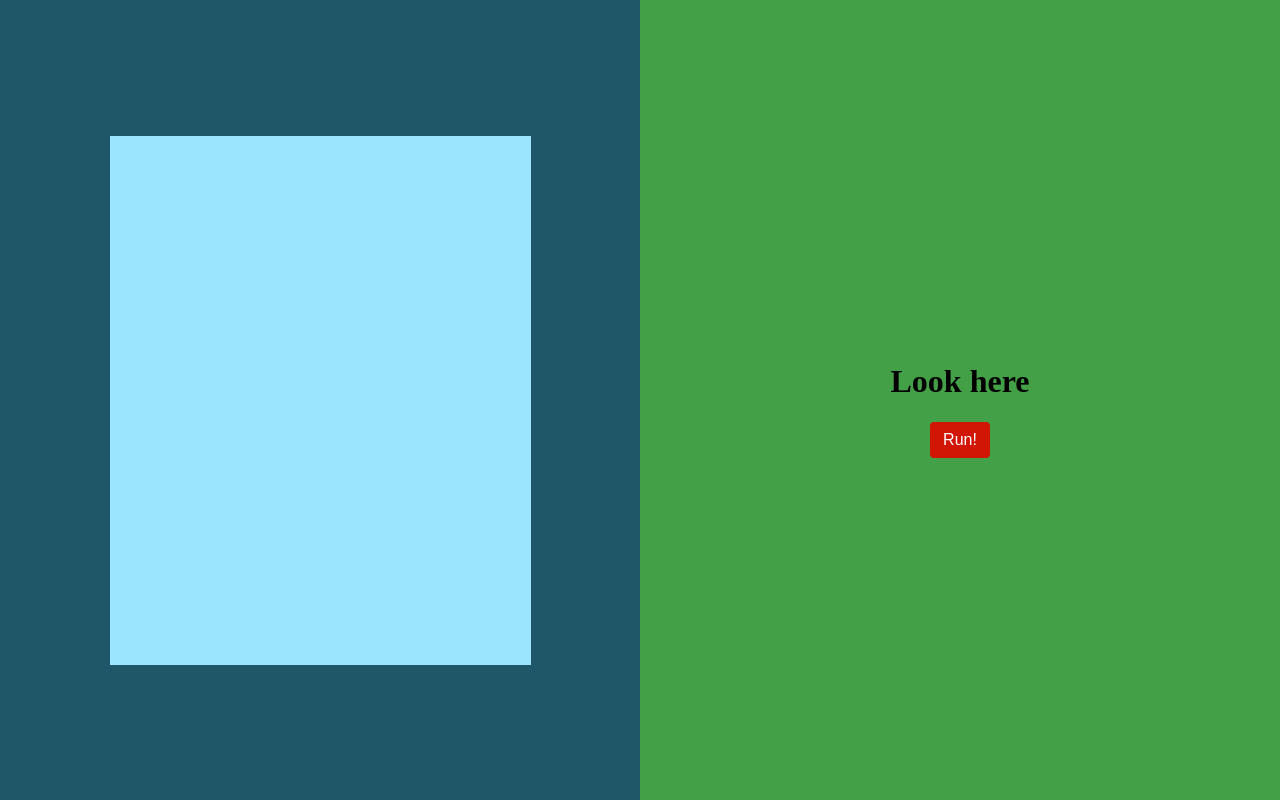
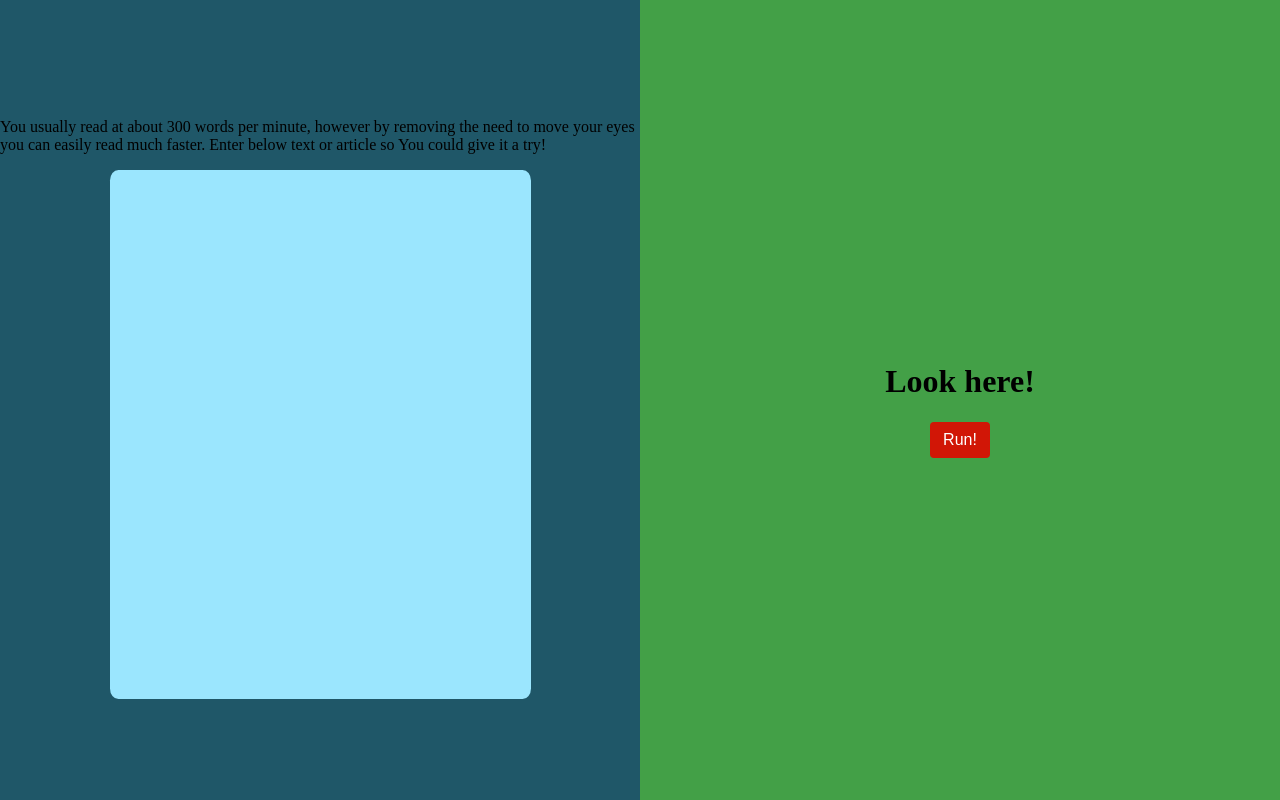
Before and after one commit to zakrza59/readfast, a PHP site: page / in a window 1280 px wide. Run offline with PHP 8.4, Linux system fonts and the light colour scheme.

Commit message:
added some instructions

```diff
--- a/index.html
+++ b/index.html
@@ -9,10 +9,16 @@
     <body>
       <div class="main-container">
           <div class="left-container">
-                <textarea background-color="yellow" id="text" cols="50" rows="35" value=""></textarea>
+            <p>You usually read at about 300 words per minute, however by removing the need to move your eyes you can easily read much faster. Enter below text or article so You could give it a try!</p>
+            <textarea
+            placeholer="Enter here text or article so You could try to read it at fast speed"
+            id="text"
+            cols="50"
+            rows="35"
+            value=""></textarea>
           </div>
           <div class="right-container">
-                <h1 id="y">Look here</h1>
+            <h1 id="y">Look here!</h1>
             <button onclick="showWords()">Run!</button>
           </div>
           </div>
--- a/main.css
+++ b/main.css
@@ -21,7 +21,7 @@ body {
 .left-container {
   width: 50%;
   display: flex;
-  flex-flow: row nowrap;
+  flex-flow: column nowrap;
   justify-content: center;
   align-items: center;
   background-color: #1f5768;
@@ -40,6 +40,7 @@ textarea {
   resize: none;
   background-color: #9be6fe;
   border: none;
+  border-radius: 2%;
 }
 
 textarea:focus {
```
Lines whose indentation alone changed are shown as unchanged.
